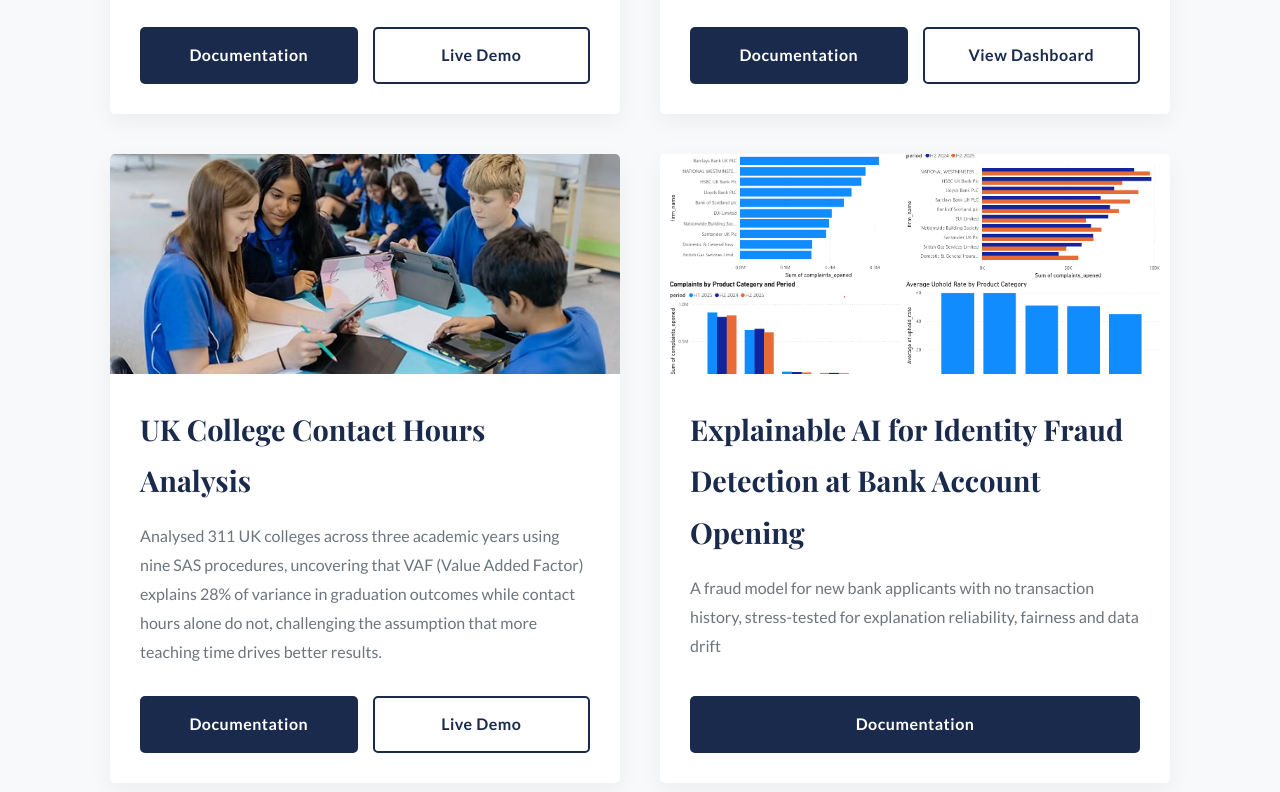
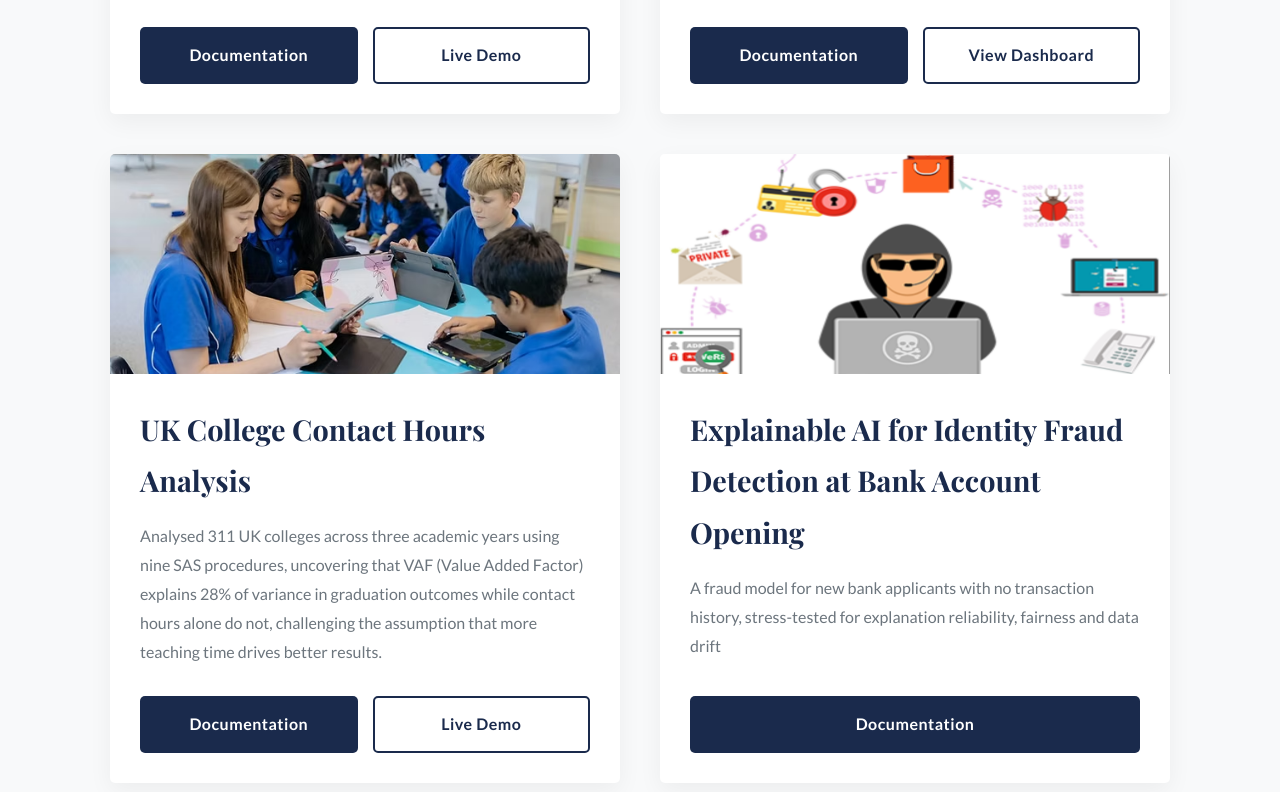
Before and after one commit to s4sydney/s4sydney.github.io, a plain HTML site: page index.html in a window 1280 px wide. Shown: the part 1824-2616 px from the top of the page. Drawn offline with nearby package versions, Linux system fonts and the light colour scheme.

Commit message:
Update index.html

```diff
--- a/index.html
+++ b/index.html
@@ -119,7 +119,7 @@
 
             <!-- Project 4 -->
             <div class="project-card">
-                <img src="assets/images/fca_complaints_dashboard.png" alt="Project Two Preview">
+                <img src="assets/images/fraud-detection-tools-in-banking.png" alt="Project Four Preview">
                 <div class="project-card-content">
                     <h3>Explainable AI for Identity Fraud Detection at Bank Account Opening</h3>
                     <p>A fraud model for new bank applicants with no transaction history, stress-tested for explanation reliability, fairness and data drift</p>
```
